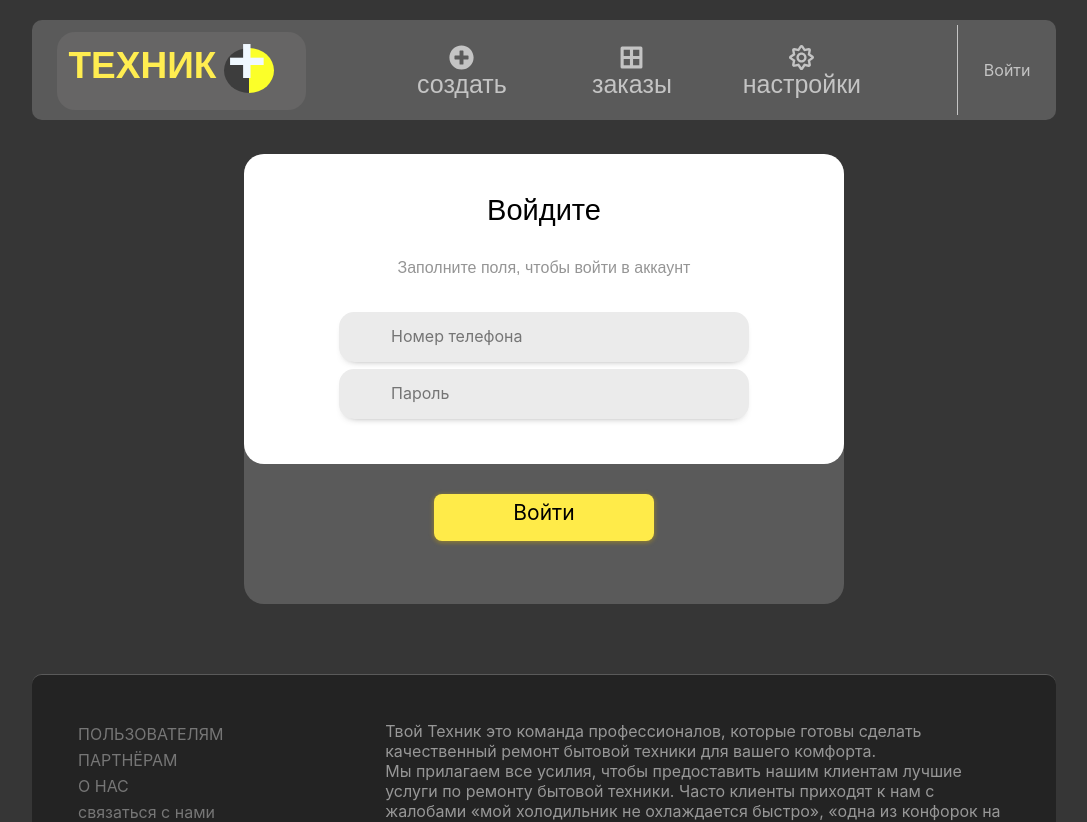
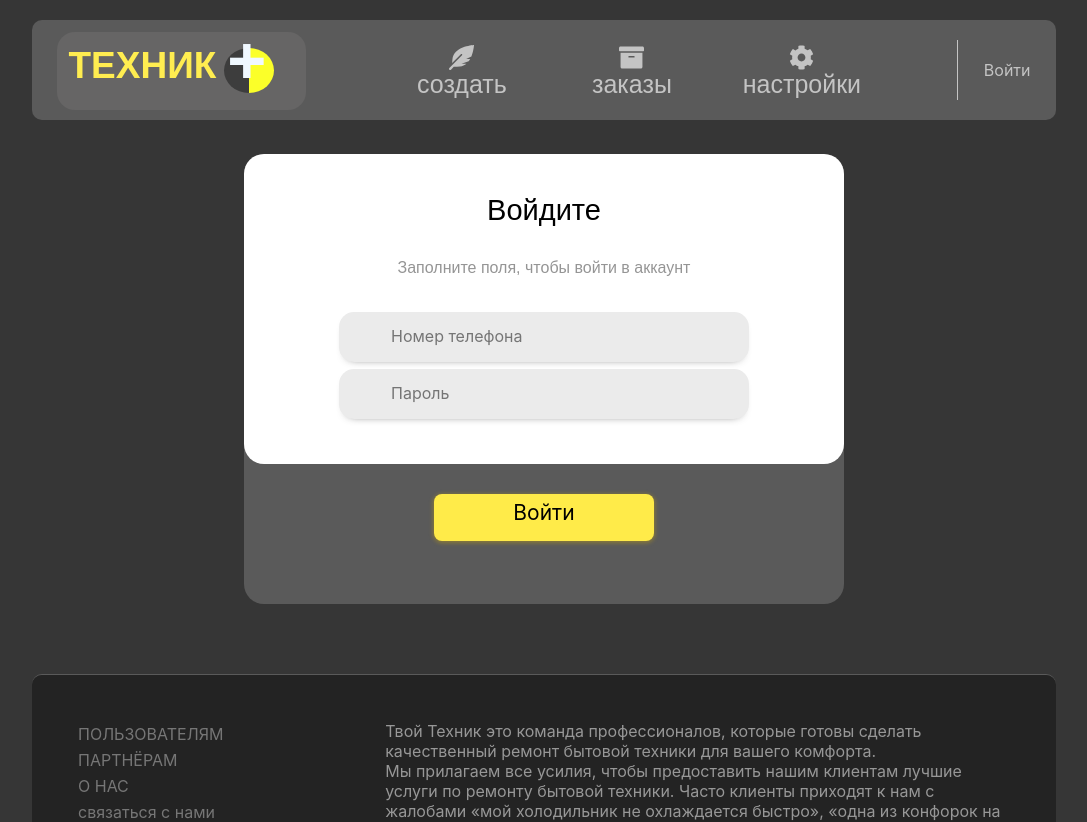
Before and after one commit to Salavat1111/tt-tehnick, a React (Create React App) app: page /l in a window 1280 px wide. Shown: the top 822 px of the page, without its empty margins (96-1183 px from the left). Built offline with nearby package versions, Linux system fonts and the light colour scheme; no server answers.

Commit message:
доработка верхнего меню

```diff
--- a/src/App.js
+++ b/src/App.js
@@ -1,14 +1,14 @@
 import './App.css';
 
-import {FaBorderAll, FaPlusCircle, FaRegSun} from "react-icons/fa"; // заказы // создать // настройки
-import {СardOrder} from "./cards/comp-applications";
-import {BtnBurger, HistoryMap, HomeRepair, PasswordForma, Registration, Repair, Settings,} from './cards'
-import {Route, Routes} from 'react-router-dom';
+import { FaArchive, FaFeatherAlt, FaCog } from "react-icons/fa"; // заказы // создать // настройки
+import { СardOrder } from "./cards/comp-applications";
+import { BtnBurger, HistoryMap, HomeRepair, PasswordForma, Registration, Repair, Settings, } from './cards'
+import { Route, Routes } from 'react-router-dom';
 import React from 'react';
-import {Header} from './cards/header-logo'
+import { Header } from './cards/header-logo'
 import Login from "./cards/Login";
 import UserService from "./servises/UserService";
-import {Footer} from "./cards/footer";
+import { Footer } from "./cards/footer";
 const stepsComponents = {
   0: HomeRepair,
   1: Registration,
@@ -22,9 +22,9 @@ function App() {
 
   const userService = new UserService();
   const items = [
-    {value: 'создать', href: '/rooms/1', icon: <FaPlusCircle/>,},
-    {value: 'заказы', href: '/rooms/2', icon: <FaBorderAll/>,},
-    {value: 'настройки', href: '/rooms/4', icon: <FaRegSun/>,},
+    { value: 'создать', href: '/rooms/1', icon: <FaFeatherAlt />, },
+    { value: 'заказы', href: '/rooms/2', icon: <FaArchive />, },
+    { value: 'настройки', href: '/rooms/4', icon: <FaCog />, },
   ];
 
   const onNextStep = () => {
@@ -59,22 +59,22 @@ function App() {
         <div className="wrapper__content">
           <div className="header__container">
             <div className="header__logo">
-                <Header items={items} isLogin={isLogin} user={user}/>
+              <Header items={items} isLogin={isLogin} user={user} />
             </div>
           </div>
-            <BtnBurger/>
+          <BtnBurger />
           <div className="content__repair">
 
             <Routes>
-                <Route path="/rooms/1" element={<Repair user={user} userService={userService}/>}/>
-                <Route path="/rooms/2" element={<СardOrder/>}/>
-                <Route path="/rooms/3" element={<HistoryMap/>}/>
-                <Route path="/rooms/4" element={<Settings isLogin={isLogin} user={user} userService={userService}/>}/>
-                <Route path="/l" element={< Login/>}/>
+              <Route path="/rooms/1" element={<Repair user={user} userService={userService} />} />
+              <Route path="/rooms/2" element={<СardOrder />} />
+              <Route path="/rooms/3" element={<HistoryMap />} />
+              <Route path="/rooms/4" element={<Settings isLogin={isLogin} user={user} userService={userService} />} />
+              <Route path="/l" element={< Login />} />
               <Route
                 path="/"
-                    element={<MainContext.Provider value={{step, onNextStep, user, setUser}}>
-                      <Step/>
+                element={<MainContext.Provider value={{ step, onNextStep, user, setUser }}>
+                  <Step />
                 </MainContext.Provider>}
               />
             </Routes>
--- a/src/cards/comp-applications/AppOrder.css
+++ b/src/cards/comp-applications/AppOrder.css
@@ -214,3 +214,17 @@
     justify-content: center;
 } */
 /*мини блок выподающего меню с даными*/
+
+
+
+.plug__content {
+    width: 80%;
+    height: 400px;
+    margin: auto;
+    background-color: azure;
+    margin-top: 10px;
+    border-radius: 10px;
+    display: flex;
+    justify-content: center;
+    align-items: center;
+}
--- a/src/cards/comp-applications/СardOrder.jsx
+++ b/src/cards/comp-applications/СardOrder.jsx
@@ -1,7 +1,7 @@
 import React from "react";
 import react, { useEffect, useState } from "react";
 import './AppOrder.css';
-import { Button, InputText } from '../../cards';
+import { Button } from '../../cards';
 import { FaAngleDown } from "react-icons/fa"; // стрелка вниз
 import { serverUrl } from "../../common/AppConstants";
 import axios from "axios";
@@ -29,14 +29,21 @@ async function getOrders() {
 
 function СardOrder() {
     const [orderList, setOrderList] = useState([])
+    const [message, setMessage] = useState('')
+
 
     useEffect(
         () => {
             getOrders().then(response => {
-                let res = response.map(order => {
-                    return <OrderItem key={order?.id} name={order.parameters[0]?.value} />
-                })
-                setOrderList(res)
+                if (response.length === 0) {
+                    setMessage(<div className="plug__content">{message}</div>)
+                } else {
+                    let res = response.map(order => {
+                        return <OrderItem key={order?.id} name={order.parameters[0]?.value} />
+                    })
+                    setOrderList(res)
+                }
+
             })
         }, []
     )
@@ -47,10 +54,11 @@ function СardOrder() {
                 <Button>Мои заказы</Button>
                 <a>История</a>
             </div>
-            <OrderItem key={"1"} name={"Холодильник"} />
+            {/* <OrderItem key={"1"} name={"Холодильник"} />
             <OrderItem key={"2"} name={"Печка"} />
-            <OrderItem key={"3"} name={"Телевизор"} />
+            <OrderItem key={"3"} name={"Телевизор"} /> */}
             {orderList}
+            {message}
         </>
     );
 }
@@ -74,7 +82,6 @@ function OrderItem({ order, name }) {
                 <div className="block__order-section">
                     <p className="">В работе</p>
                 </div>
-
 
 
                 <div className='svg__order--bl'>
@@ -149,7 +156,6 @@ function OrderItem({ order, name }) {
             </div>
 
 
-
         ) : <div></div>
 
         }
--- a/src/cards/components/Repair.jsx
+++ b/src/cards/components/Repair.jsx
@@ -19,7 +19,7 @@ async function getTechnicalTypes() {
     return res.data;
 }
 
-function Repair({ user, userService, ф }) {
+function Repair({ user, userService, }) {
     const [technicalTypes, setTechnicalTypes] = useState([])
     const [order, setOrder] = useState({ "status": "OPEN", "parameters": [] })
 
--- a/src/cards/components/sort.css
+++ b/src/cards/components/sort.css
@@ -272,7 +272,7 @@ textarea {
 .visible__container.active {
     width: 400px;
     height: 200px;
-    background-color: #2e2e2e;
+    background-color: #d3d3d3;
     padding-top: 70px;
     position: absolute;
     left: 750px;
@@ -280,10 +280,10 @@ textarea {
     opacity: 1;
     border-radius: 10px;
     transition: 1s;
-    box-shadow: 0px 11px 50px 41px rgba(250, 255, 165, 0.33);
+    box-shadow: 0px 11px 50px 41px rgb(114 114 114 / 33%);
 }
 
 .visible__text-cotainer {
     text-align: center;
-    color: rgb(255 240 58);
+    color: rgb(0, 0, 0);
 }
--- a/src/cards/header-logo/logo.css
+++ b/src/cards/header-logo/logo.css
@@ -12,11 +12,11 @@
 
 .border__line-block {
     border-left: 1px solid #C4C4C4;
-    height: 90px;
+    height: 60px;
     position: relative;
     left: 0px;
     margin-left: 0px;
-    top: 5px;
+    top: 20px;
 }
 
 /*---------Header---------*/
```
Lines whose indentation alone changed are shown as unchanged.
